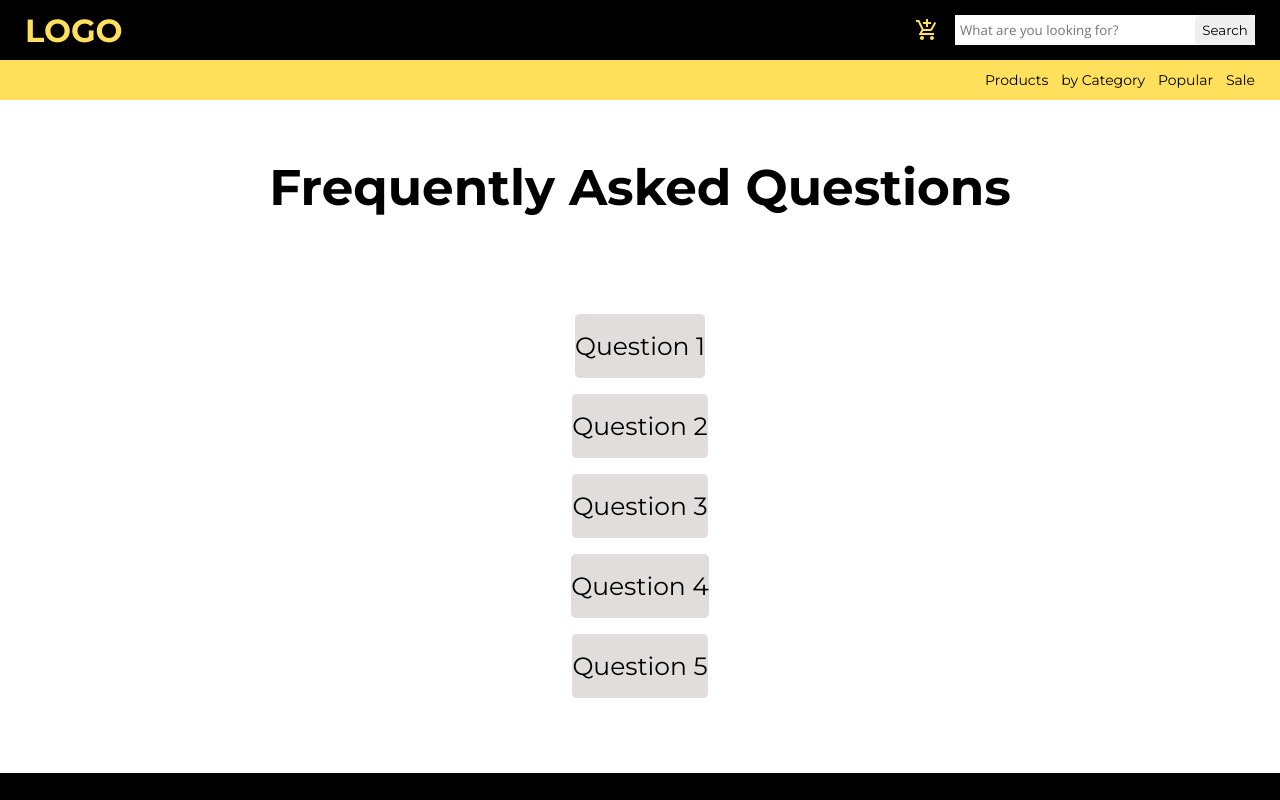
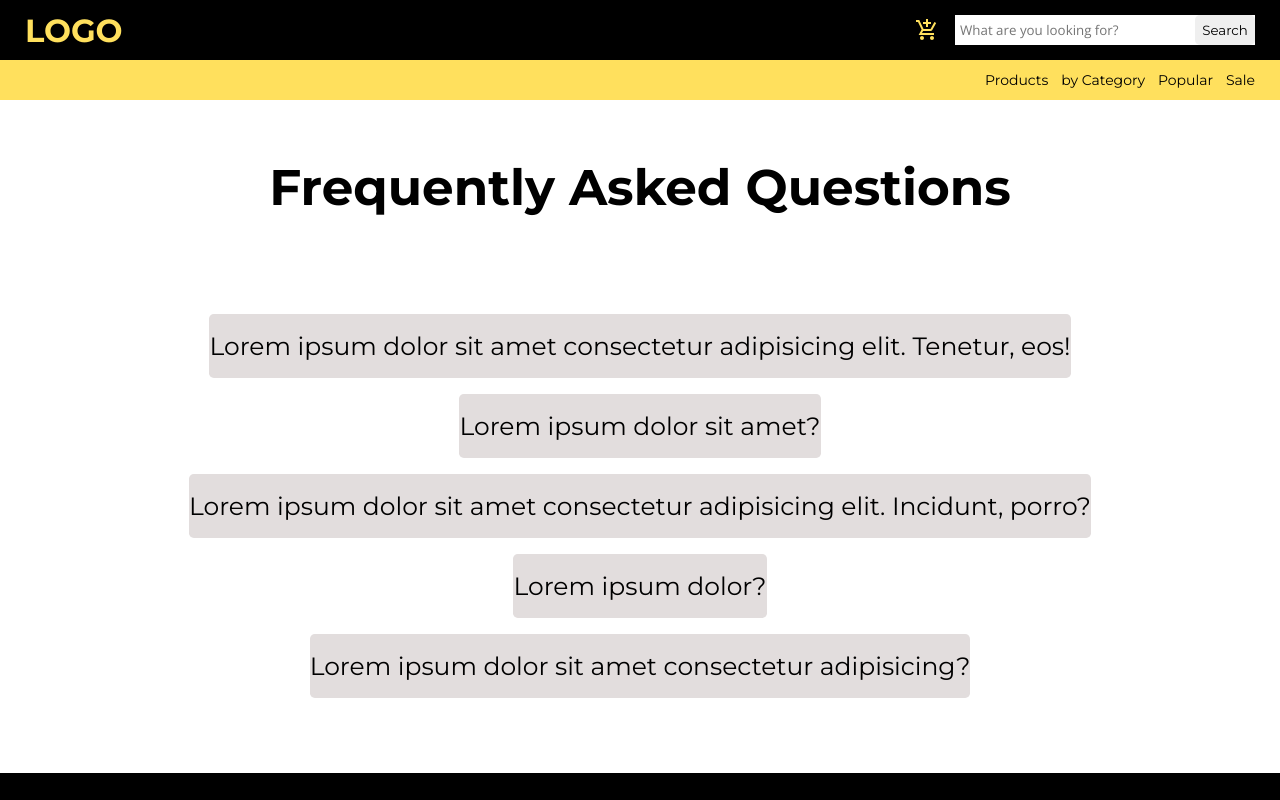
Before and after one commit to uryellll/grocery-app, a React (Create React App) app: page /faqs in a window 1280 px wide. Shown: the top 800 px of the page. Built offline with nearby package versions, Linux system fonts and the light colour scheme.

Commit message:
edited faqs

```diff
--- a/src/Containers/FAQs/FAQs.js
+++ b/src/Containers/FAQs/FAQs.js
@@ -10,7 +10,10 @@ function FAQs() {
       <div className={classes.container}>
         <h1>Frequently Asked Questions</h1>
         <details>
-          <summary>Question 1</summary>
+          <summary>
+            Lorem ipsum dolor sit amet consectetur adipisicing elit. Tenetur,
+            eos!
+          </summary>
           <p>
             Lorem ipsum dolor sit amet, consectetur adipisicing elit. Nihil
             dolorum eius ducimus quisquam corporis qui quae velit voluptatibus
@@ -18,7 +21,7 @@ function FAQs() {
           </p>
         </details>
         <details>
-          <summary>Question 2</summary>
+          <summary>Lorem ipsum dolor sit amet?</summary>
           <p>
             Lorem ipsum dolor sit amet consectetur adipisicing elit. Dolorem,
             officia impedit ipsum, nam iusto ex consectetur, minima magnam ea
@@ -28,21 +31,24 @@ function FAQs() {
           </p>
         </details>
         <details>
-          <summary>Question 3</summary>
+          <summary>
+            Lorem ipsum dolor sit amet consectetur adipisicing elit. Incidunt,
+            porro?
+          </summary>
           <p>
             Lorem ipsum dolor sit amet consectetur adipisicing elit. Pariatur,
             quis!
           </p>
         </details>
         <details>
-          <summary>Question 4</summary>
+          <summary>Lorem ipsum dolor?</summary>
           <p>
             Lorem ipsum dolor sit amet consectetur adipisicing elit. Pariatur,
             quis!
           </p>
         </details>
         <details>
-          <summary>Question 5</summary>
+          <summary>Lorem ipsum dolor sit amet consectetur adipisicing?</summary>
           <p>
             Lorem ipsum dolor sit amet consectetur adipisicing elit. Pariatur,
             quis!
```
